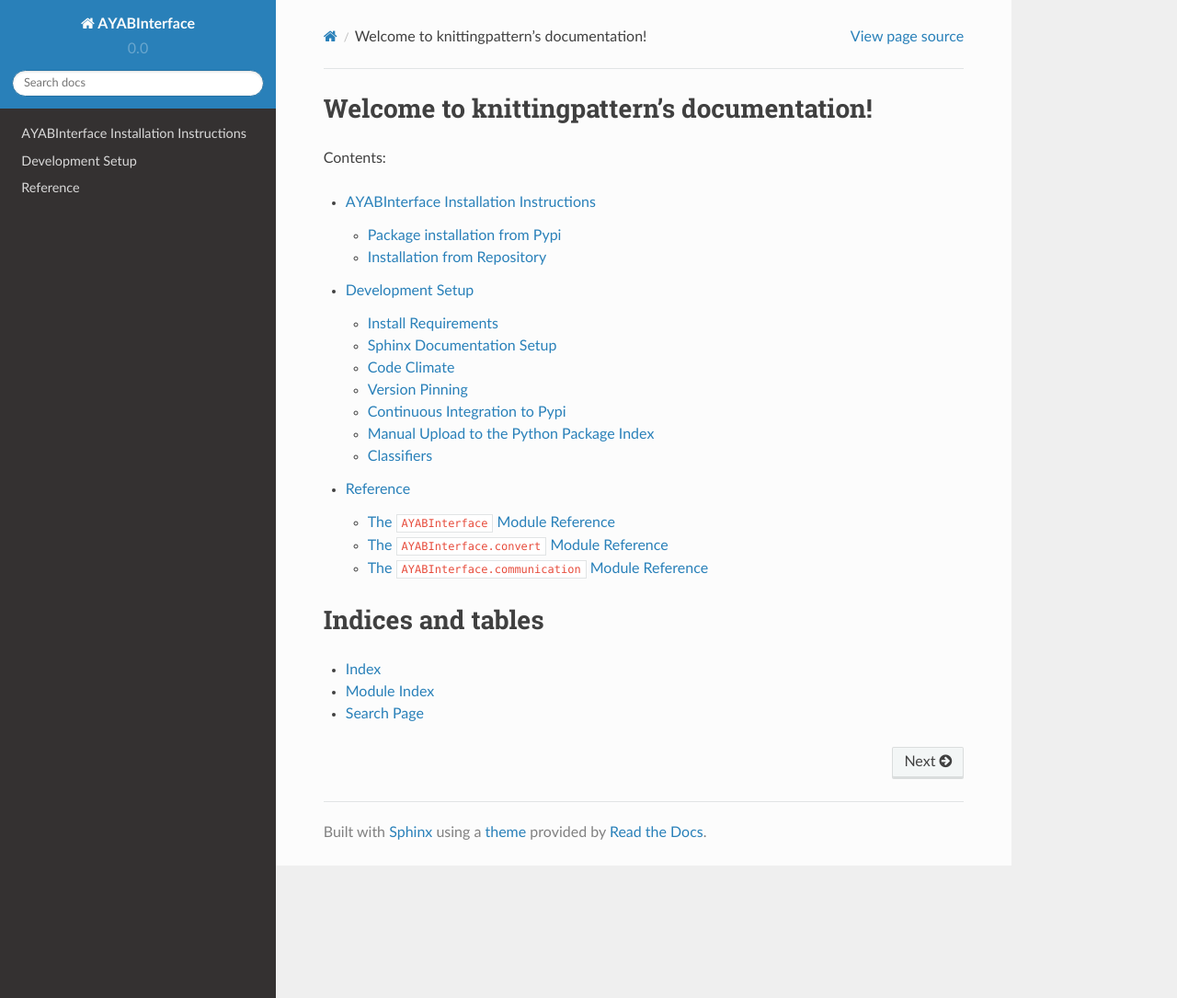
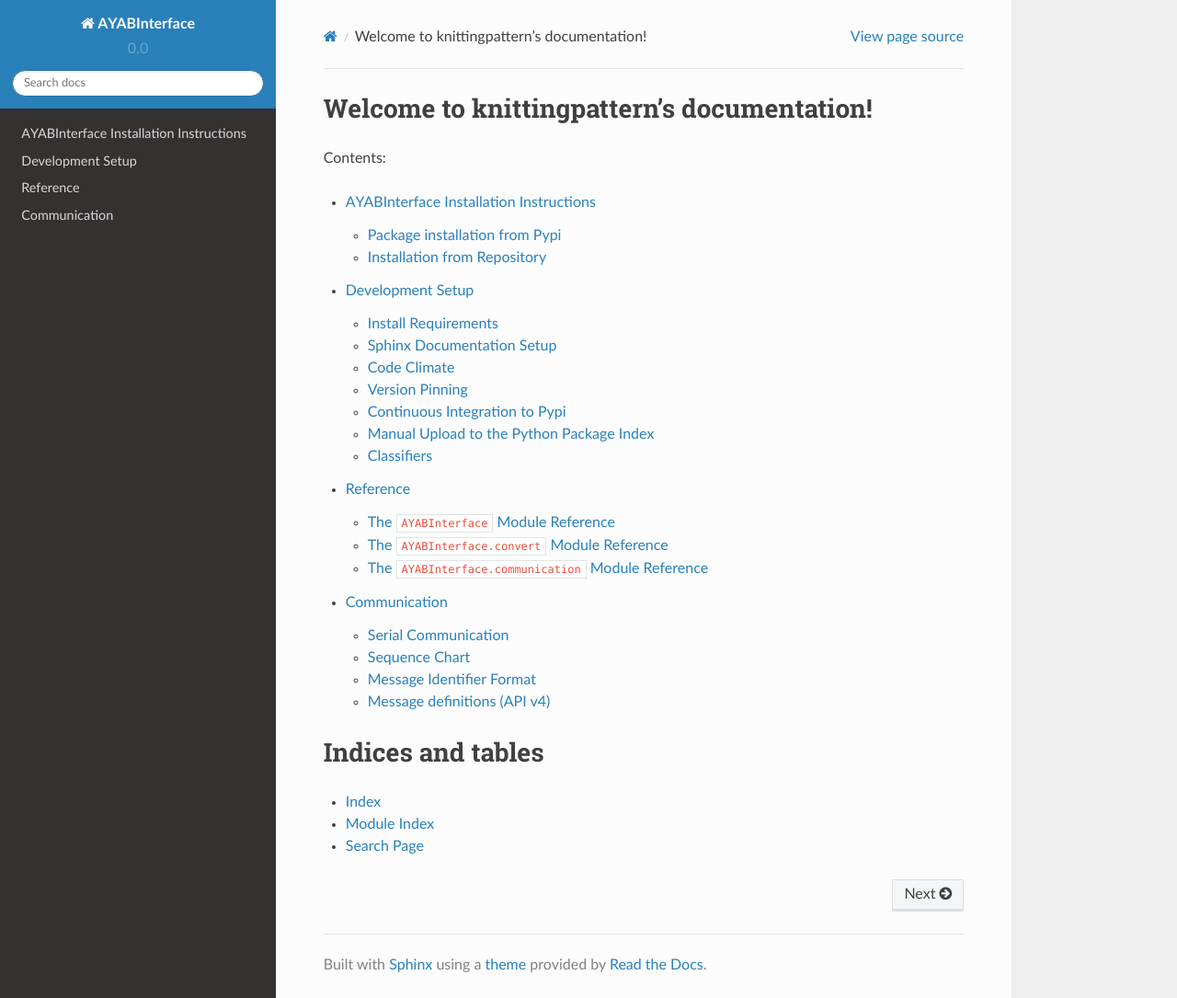
Before and after one commit to fossasia/AYABInterface, a Sphinx documentation site: the page built from docs/index.rst, in a window 1280 px wide and 1085 px high. Shown: the whole window at 92% size. Built offline with Sphinx 7.4.7 and the Read the Docs theme 2.0.0, drawn with Linux system fonts in a browser that asks for light colours; some of the changed lines change nothing that is shown.

Commit message:
added communication v4 to documentation so linking is possibe

```diff
--- /dev/null
+++ b/docs/communication/index.rst
@@ -0,0 +1,90 @@
+Communication
+=============
+
+This document specifies the communication between the host computer and the
+Controller.
+
+Serial Communication
+--------------------
+
+115200 baud
+
+Line Ending: ``\n\r`` (10 13)
+
+Sequence Chart
+--------------
+
+.. image:: ../_static/sequence-chart.png
+   :alt: sequence diagram for the communication between host and controller
+
+Message Identifier Format
+-------------------------
+
+Message identifier format
+
+0b"**AB**rr **CCCC**"
+
+======= ===================== =====================
+  Bit        Description             Values
+======= ===================== =====================
+A       message source
+                              - 0 = host
+                              - 1 = hardware
+B	    message type
+                              - 0 = request
+                              - 1 = confirm
+r	    reserved
+
+CCCC	message identifier
+======= ===================== =====================
+
+Message definitions (API v4)
+----------------------------
+
+The length is the total length with id and parameters.
+
+========== ========== ==== ====== =============================================
+   name      source    id  length        parameters
+========== ========== ==== ====== =============================================
+reqStart   .. _m-01:  0x01 3      ``0xaa 0xbb``
+
+                                  - ``aa`` = startNeedle (Range: 0..198)
+           host                   - ``bb`` = stopNeedle  (Range: 1..199)
+
+cnfStart   .. _m-C1:  0xC1 2      ``0x0a``
+
+           hardware               - ``a`` = success (0 = false, 1 = true)
+
+reqLine    .. _m-82:  0x82 2      ``0xaa``
+
+           hardware               - ``aa`` = lineNumber (Range: 0..255)
+
+cnfLine    .. _m-42:  0x42 29     ``0xaa 0xbb[24, 23, 22, ... 1, 0] 0xcc 0xdd``
+
+           host                   - ``aa`` = lineNumber (Range: 0..255)
+                                  - ``bb[24 to 0]`` = binary pixel data
+                                  - ``cc`` = flags (bit 0: lastLine)
+                                  - ``dd`` = CRC8 Checksum
+
+reqInfo    .. _m-03:  0x03 1
+
+           host
+
+cnfInfo    .. _m-C3:  0xC3 4      ``0xaa 0xbb 0xcc``
+
+           hardware               - ``aa`` = Version identifier
+                                  - ``bb`` = Major Version
+                                  - ``cc`` = Minor Version
+
+indInit    .. _m-84:  0x84 2      ``0x0a``
+
+           hardware               - a = initialized (0 = false, 1 = true)
+
+debug      .. _m-FF:  0xFF var    a debug string ending with ``\r\n``
+
+           hardware
+========== ========== ==== ====== =============================================
+
+.. seealso:: `the original specification <https://bitbucket.org/chris007de/ayab-apparat/wiki/english/Software/SerialCommunication>`__,
+  the :mod:`received messages module <AYABInterface.communication.received_messages>`,
+  the :mod:`requested messages module <AYABInterface.communication.requests>`,
--- a/docs/index.rst
+++ b/docs/index.rst
@@ -14,6 +14,7 @@
    Installation
    DevelopmentSetup
    reference/index
+   communication/index
 
 
 Indices and tables
```
Also changed, not shown: docs/_static/sequence-chart.png (added).
